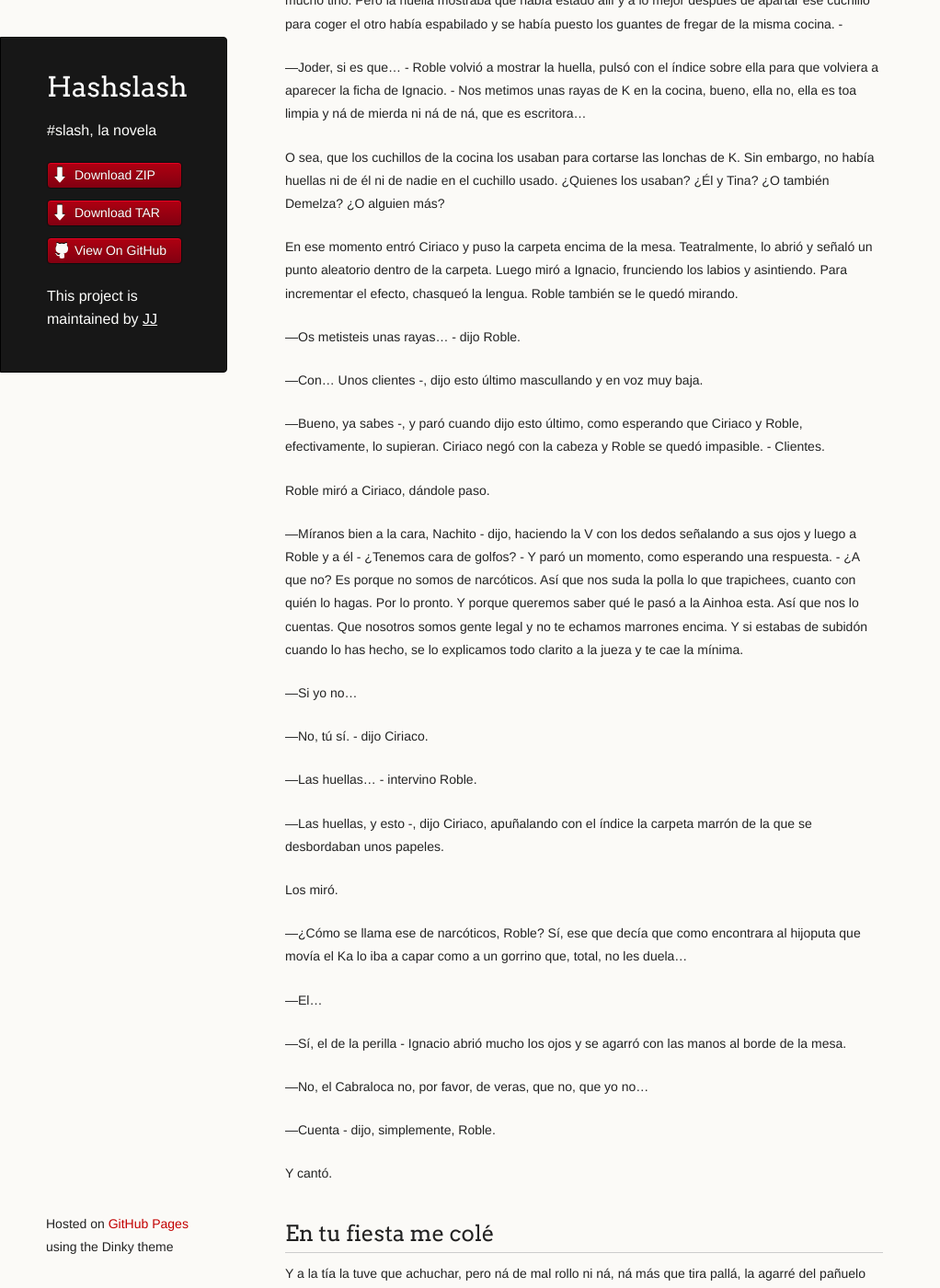
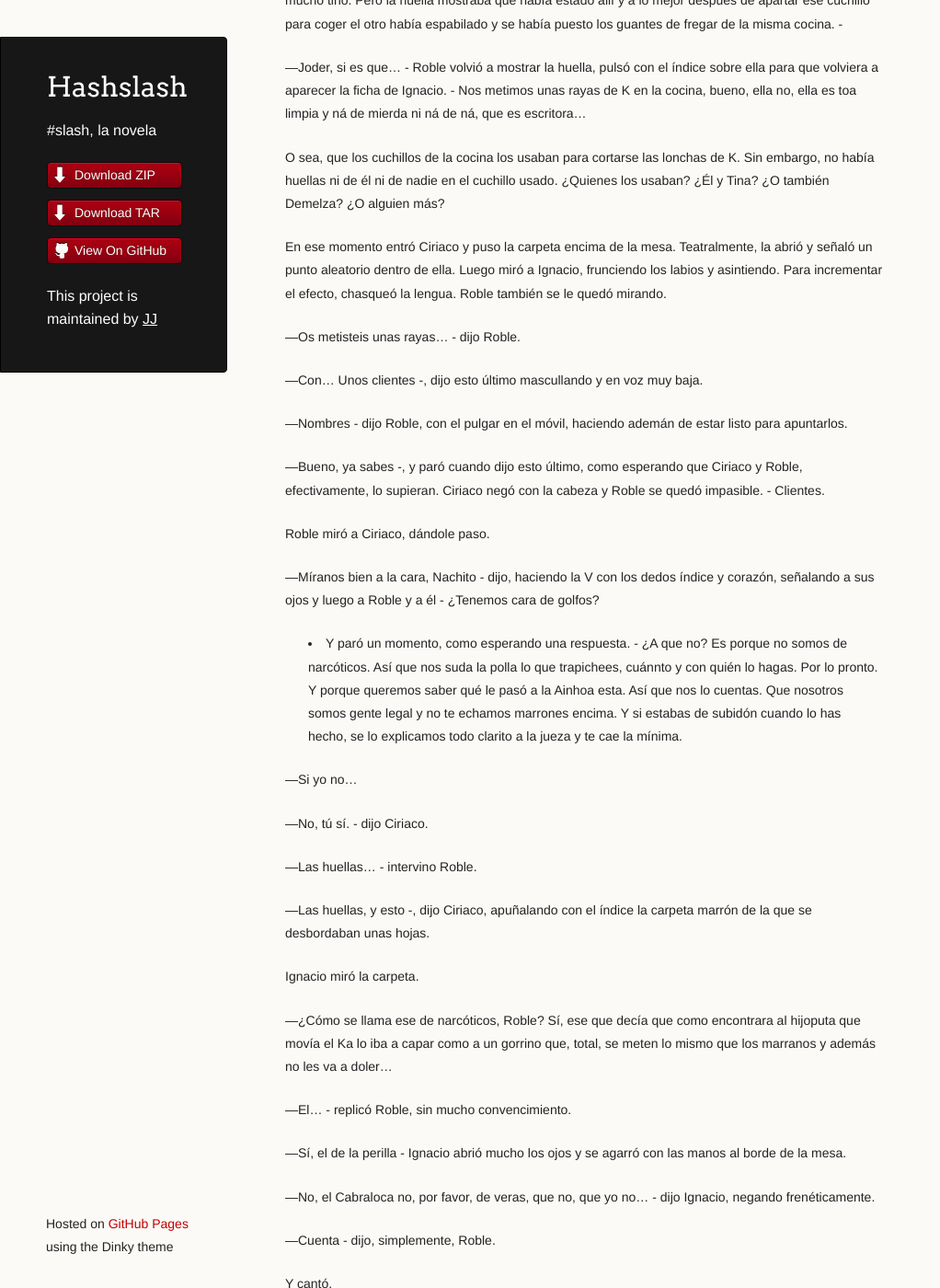
Before and after one commit to JJ/HashSlash, a Jekyll site: the page built from texto/HashSlash.md, in a window 1280 px wide and 1400 px high, scrolled down 48688 px. Shown: the whole window at 92% size, without its empty margins (0-1022 px from the left). Built offline with Jekyll 4.4.1, drawn with Linux system fonts in a browser that asks for light colours; some of the changed text lies outside the part shown.

Commit message:
Sync texto/HashSlash.md from master to gh-pages

```diff
--- a/texto/HashSlash.md
+++ b/texto/HashSlash.md
@@ -2457,20 +2457,35 @@ cuchillo usado. ¿Quienes los usaban? ¿Él y Tina? ¿O también Demelza?
 ¿O alguien más?
 
 En ese momento entró Ciriaco y puso la carpeta encima de la
-mesa. Teatralmente, lo abrió y señaló un punto aleatorio dentro de la
-carpeta. Luego miró a Ignacio, frunciendo los labios y
+mesa. Teatralmente, la abrió y señaló un punto aleatorio dentro de
+ella. Luego miró a Ignacio, frunciendo los labios y
 asintiendo. Para incrementar el efecto, chasqueó la lengua. Roble
 también se le quedó mirando.
 
 —Os metisteis unas rayas... - dijo Roble.
 
-—Con... Unos clientes -, dijo esto último mascullando y en voz muy baja.
-
-—Bueno, ya sabes -, y paró cuando dijo esto último, como esperando que Ciriaco y Roble, efectivamente, lo supieran. Ciriaco negó con la cabeza y Roble se quedó impasible. - Clientes.
+—Con... Unos clientes -, dijo esto último mascullando y en voz muy
+baja.
+
+—Nombres - dijo Roble, con el pulgar en el móvil, haciendo ademán de
+estar listo para apuntarlos.
+
+—Bueno, ya sabes -, y paró cuando dijo esto último, como esperando que
+Ciriaco y Roble, efectivamente, lo supieran. Ciriaco negó con la
+cabeza y Roble se quedó impasible. - Clientes.
 
 Roble miró a Ciriaco, dándole paso.
 
-—Míranos bien a la cara, Nachito - dijo, haciendo la V con los dedos señalando a sus ojos y luego a Roble y a él - ¿Tenemos cara de golfos? - Y paró un momento, como esperando una respuesta. - ¿A que no? Es porque no somos de narcóticos. Así que nos suda la polla lo que trapichees, cuanto con quién lo hagas. Por lo pronto. Y porque queremos saber qué le pasó a la Ainhoa esta. Así que nos lo cuentas. Que nosotros somos gente legal y no te echamos marrones encima. Y si estabas de subidón cuando lo has hecho, se lo explicamos todo clarito a la jueza y te cae la mínima.
+—Míranos bien a la cara, Nachito - dijo, haciendo la V con los dedos
+índice y corazón,
+señalando a sus ojos y luego a Roble y a él - ¿Tenemos cara de golfos?
+- Y paró un momento, como esperando una respuesta. - ¿A que no? Es
+porque no somos de narcóticos. Así que nos suda la polla lo que
+trapichees, cuánnto y con quién lo hagas. Por lo pronto. Y porque
+queremos saber qué le pasó a la Ainhoa esta. Así que nos lo
+cuentas. Que nosotros somos gente legal y no te echamos marrones
+encima. Y si estabas de subidón cuando lo has hecho, se lo explicamos
+todo clarito a la jueza y te cae la mínima.
 
 —Si yo no...
 
@@ -2478,19 +2493,23 @@ Roble miró a Ciriaco, dándole paso.
 
 —Las huellas... - intervino Roble.
 
-—Las huellas, y esto -, dijo Ciriaco, apuñalando con el índice la carpeta marrón de la que se desbordaban unos papeles.
-
-Los miró.
-
-—¿Cómo se llama ese de narcóticos, Roble? Sí, ese que decía que como encontrara al hijoputa que movía el Ka lo iba a capar como a un gorrino que, total, no les duela...
-
-—El...
-
+—Las huellas, y esto -, dijo Ciriaco, apuñalando con el índice la
+carpeta marrón de la que se desbordaban unas hojas.
+
+Ignacio miró la carpeta.
+
+—¿Cómo se llama ese de narcóticos, Roble? Sí, ese que decía que como
+encontrara al hijoputa que movía el Ka lo iba a capar como a un
+gorrino que, total, se meten lo mismo que los marranos y además no les
+va a doler...
+
+—El... - replicó Roble, sin mucho convencimiento.
 
 —Sí, el de la perilla - Ignacio abrió mucho los ojos y se agarró con
 las manos al borde de la mesa.
 
-—No, el Cabraloca no, por favor, de veras, que no, que yo no...
+—No, el Cabraloca no, por favor, de veras, que no, que yo no... - dijo
+Ignacio, negando frenéticamente.
 
 —Cuenta - dijo, simplemente, Roble.
 
```
Also changed, not shown: other parts of texto/HashSlash.md (+1 -1 lines).
